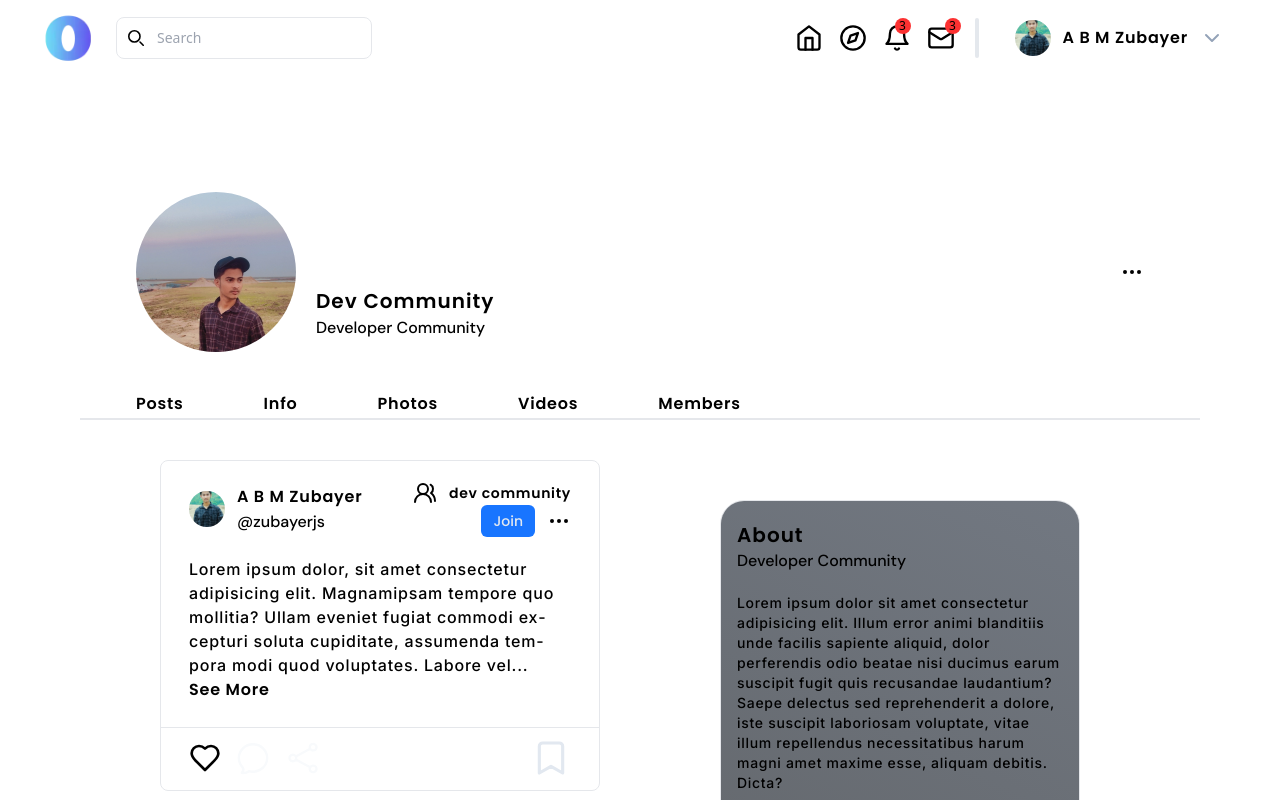
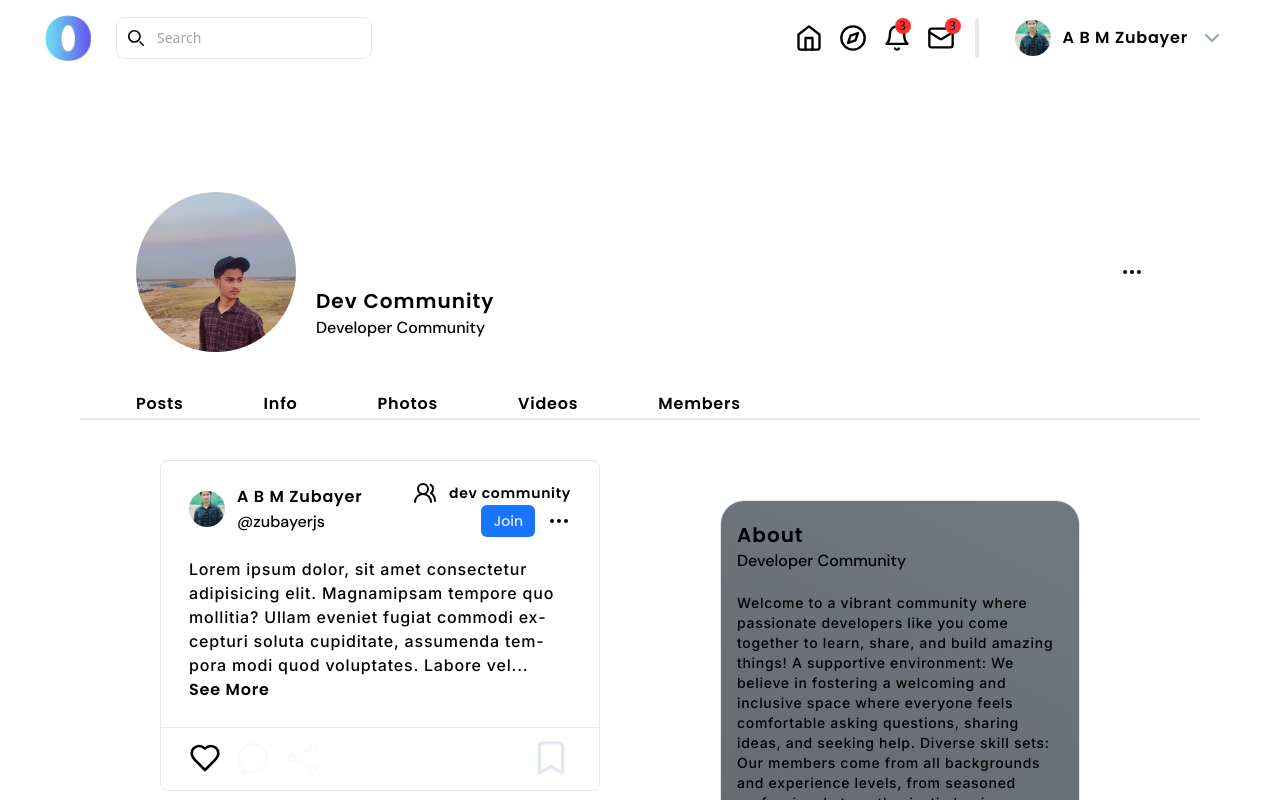
Before and after one commit to zubayer-47/OpWeave, a React (Vite) app: page /#/communities/1 in a window 1280 px wide. Built offline with nearby package versions, Linux system fonts and the light colour scheme; no server answers.

Commit message:
modify createPost, OutletLayout, community Info, community Posts and Timeline component

```diff
--- a/src/App.tsx
+++ b/src/App.tsx
@@ -8,6 +8,7 @@ import Auth from './pages/auth/Auth';
 import Bookmarks from './pages/bookmarks/Bookmarks';
 import Communities from './pages/communities/Communities';
 import Community from './pages/community/Community';
+import Explore from './pages/explore/Explore';
 import Home from './pages/home/Home';
 import Notification from './pages/notification/Notification';
 import UserProfile from './pages/userProfile/UserProfile';
@@ -27,15 +28,6 @@ function App() {
 					}
 				/>
 
-				<Route
-					path='explore'
-					element={
-						<PermissionWrapper
-							permission={permissions.all}
-							children={<EmptyScreen />}
-						/>
-					}
-				/>
 				<Route
 					path='notifications'
 					element={
@@ -118,6 +110,15 @@ function App() {
 						/>
 					}
 				/>
+				<Route
+					path='explore'
+					element={
+						<PermissionWrapper
+							permission={permissions.all}
+							children={<Explore />}
+						/>
+					}
+				/>
 			</Route>
 
 			<Route path='*' element={<NotFound />} />
--- a/src/components/CreatePost.tsx
+++ b/src/components/CreatePost.tsx
@@ -13,9 +13,10 @@ import useController from '../hooks/useController';
 
 interface Props {
 	isModal?: boolean;
+	singleCommunity?: boolean;
 }
 
-const CreatePost: FC<Props> = ({ isModal = false }) => {
+const CreatePost: FC<Props> = ({ isModal = false, singleCommunity }) => {
 	const [isFocused, setFocused] = useState(false);
 	const [text, setText] = useState('');
 
@@ -93,6 +94,7 @@ const CreatePost: FC<Props> = ({ isModal = false }) => {
 						<div>
 							<h1 className='title'>A B M Zubayer</h1>
 							{/* {!isFocused ? null : ( */}
+							{singleCommunity ? null : (
 								<div ref={postCommunityRef} hidden>
 									<span className='title text-sm font-DM-Sans font-medium text-light-muted dark:text-dark-muted'>
 										Post to:{' '}
@@ -132,6 +134,7 @@ const CreatePost: FC<Props> = ({ isModal = false }) => {
 										</option>
 									</select>
 								</div>
+							)}
 							{/* )} */}
 						</div>
 					</div>
--- a/src/layouts/OutletLayout.tsx
+++ b/src/layouts/OutletLayout.tsx
@@ -7,7 +7,7 @@ interface Props extends PropsWithChildren {
 
 const OutletLayout = ({ title, sub, children }: Props) => {
 	return (
-		<div className='h-fit col-span-4 mx-10 my-10 border dark:border-dark-border rounded-3xl relative overflow-hidden -z-10'>
+		<div className='h-fit col-span-4 mx-10 my-10 border dark:border-dark-border rounded-3xl relative overflow-hidden'>
 			<div className='absolute community_suggestions rounded-2xl inset-0 opacity-70'></div>
 
 			<div className='relative flex flex-col justify-between'>
--- a/src/pages/community/profile/Info.tsx
+++ b/src/pages/community/profile/Info.tsx
@@ -29,6 +29,18 @@ const Info = () => {
 					</p>
 				</div>
 
+				<div className='my-7'>
+					<h1 className='title'>About</h1>
+					<h3 className='muted mb-7'>
+						Welcome to a vibrant community where passionate developers like you
+						come together to learn, share, and build amazing things! A
+						supportive environment: We believe in fostering a welcoming and
+						inclusive space where everyone feels comfortable asking questions,
+						sharing ideas, and seeking help. Diverse skill sets: Our members
+						come from all backgrounds and experience levels, from seasoned
+						professionals to enthusiastic beginners.
+					</h3>
+				</div>
 				<div className='my-7'>
 					<h1 className='title'>Rules</h1>
 					<p className='muted'>
--- a/src/pages/community/profile/Posts.tsx
+++ b/src/pages/community/profile/Posts.tsx
@@ -1,61 +1,161 @@
+import clsx from 'clsx';
 import { Link, useParams } from 'react-router-dom';
 import Button from '../../../components/Buttons/Button';
+import CreatePost from '../../../components/CreatePost';
 import Post from '../../../components/Post';
+import useModal from '../../../hooks/useModal';
 import OutletLayout from '../../../layouts/OutletLayout';
 
 const Posts = () => {
+	const { updateModal } = useModal();
 	const params = useParams();
 
+	const postGridStyles = 'grid grid-cols-2 gap-20 px-20 mt-10';
+	const basePostStyles = 'flex flex-col gap-10';
+	const membersProfileStyles =
+		'size-7 bg-dark-primary -ml-1 border dark:border-dark-border rounded-full';
+
 	return (
-		<div className='grid grid-cols-2 gap-20 px-20 mt-10'>
-			<div className='flex flex-col gap-10'>
+		<div className={postGridStyles}>
+			<div className={basePostStyles}>
 				<Post />
 				<Post />
 				<Post />
 			</div>
-
 			<div>
 				<OutletLayout title='About' sub='Developer Community'>
-					<p className='title text-sm font-normal font-Inter px-4'>
-						Lorem ipsum dolor sit amet consectetur adipisicing elit. Illum error
-						animi blanditiis unde facilis sapiente aliquid, dolor perferendis
-						odio beatae nisi ducimus earum suscipit fugit quis recusandae
-						laudantium? Saepe delectus sed reprehenderit a dolore, iste suscipit
-						laboriosam voluptate, vitae illum repellendus necessitatibus harum
-						magni amet maxime esse, aliquam debitis. Dicta?
+					<p
+						className={clsx(
+							'title',
+							'text-sm',
+							'font-normal',
+							'font-Inter',
+							'px-4'
+						)}
+					>
+						Welcome to a vibrant community where passionate developers like you
+						come together to learn, share, and build amazing things! A
+						supportive environment: We believe in fostering a welcoming and
+						inclusive space where everyone feels comfortable asking questions,
+						sharing ideas, and seeking help. Diverse skill sets: Our members
+						come from all backgrounds and experience levels, from seasoned
+						professionals to enthusiastic beginners.
 					</p>
-
-					<div className='flex items-center gap-4 pl-5 pr-4'>
+					<div className='flex items-center gap-4 pl-5 pr-4 z-10'>
 						<div className='flex items-center'>
-							<span className='size-7 bg-dark-primary -ml-1 border dark:border-dark-border rounded-full'></span>
-							<span className='size-7 bg-dark-primary -ml-1 border dark:border-dark-border rounded-full'></span>
-							<span className='size-7 bg-dark-primary -ml-1 border dark:border-dark-border rounded-full'></span>
-							<span className='size-7 bg-dark-primary -ml-1 border dark:border-dark-border rounded-full'></span>
-							<span className='size-7 bg-dark-primary -ml-1 border dark:border-dark-border rounded-full'></span>
-							<span className='size-7 bg-dark-primary -ml-1 border dark:border-dark-border rounded-full'></span>
-							<span className='title text-sm font-normal text-light-primary/70 pl-1'>
+							<span className={membersProfileStyles}></span>
+							<span className={membersProfileStyles}></span>
+							<span className={membersProfileStyles}></span>
+							<span className={membersProfileStyles}></span>
+							<span className={membersProfileStyles}></span>
+							<span className={membersProfileStyles}></span>
+							<span className={membersProfileStyles}></span>
+							<span
+								className={clsx(
+									'title',
+									'text-sm',
+									'font-normal',
+									'text-light-primary/70',
+									'pl-1'
+								)}
+							>
 								+200
 							</span>
 						</div>
-
 						<Link
 							to={`/communities/${params.id}?sec=members`}
-							className='text-blue-primary underline underline-offset-2 font-Poppins text-sm'
+							className={clsx(
+								'text-blue-primary',
+								'underline',
+								'underline-offset-2',
+								'font-Poppins',
+								'text-sm'
+							)}
 						>
 							Members
 						</Link>
 					</div>
 					<div className='flex items-center gap-5 px-4 my-5'>
-						<Button text='Create Post' />
+						<Button text='Create Post' onClick={() => updateModal(true)} />
 						<Button
 							text='Info'
-							className='outlet_btn hover:opacity-70 border-none px-12 transition-all'
+							className={clsx(
+								'outlet_btn',
+								'hover:opacity-70',
+								'border-none',
+								'px-12',
+								'transition-all'
+							)}
 						/>
 					</div>
 				</OutletLayout>
 			</div>
+
+			<CreatePost />
 		</div>
 	);
 };
 
 export default Posts;
+
+// import { Link, useParams } from 'react-router-dom';
+// import Button from '../../../components/Buttons/Button';
+// import Post from '../../../components/Post';
+// import OutletLayout from '../../../layouts/OutletLayout';
+
+// const Posts = () => {
+// 	const params = useParams();
+
+// 	return (
+// 		<div className='grid grid-cols-2 gap-20 px-20 mt-10'>
+// 			<div className='flex flex-col gap-10'>
+// 				<Post />
+// 				<Post />
+// 				<Post />
+// 			</div>
+
+// 			<div>
+// 				<OutletLayout title='About' sub='Developer Community'>
+// 					<p className='title text-sm font-normal font-Inter px-4'>
+// 						Lorem ipsum dolor sit amet consectetur adipisicing elit. Illum error
+// 						animi blanditiis unde facilis sapiente aliquid, dolor perferendis
+// 						odio beatae nisi ducimus earum suscipit fugit quis recusandae
+// 						laudantium? Saepe delectus sed reprehenderit a dolore, iste suscipit
+// 						laboriosam voluptate, vitae illum repellendus necessitatibus harum
+// 						magni amet maxime esse, aliquam debitis. Dicta?
+// 					</p>
+
+// 					<div className='flex items-center gap-4 pl-5 pr-4'>
+// 						<div className='flex items-center'>
+// 							<span className={'size-7 bg-dark-primary -ml-1 border dark:border-dark-border rounded-full'}></span>
+// 							<span className={'size-7 bg-dark-primary -ml-1 border dark:border-dark-border rounded-full'}></span>
+// 							<span className={'size-7 bg-dark-primary -ml-1 border dark:border-dark-border rounded-full'}></span>
+// 							<span className={'size-7 bg-dark-primary -ml-1 border dark:border-dark-border rounded-full'}></span>
+// 							<span className={'size-7 bg-dark-primary -ml-1 border dark:border-dark-border rounded-full'}></span>
+// 							<span className={'size-7 bg-dark-primary -ml-1 border dark:border-dark-border rounded-full'}></span>
+// 							<span className='title text-sm font-normal text-light-primary/70 pl-1'>
+// 								+200
+// 							</span>
+// 						</div>
+
+// 						<Link
+// 							to={`/communities/${params.id}?sec=members`}
+// 							className='text-blue-primary underline underline-offset-2 font-Poppins text-sm'
+// 						>
+// 							Members
+// 						</Link>
+// 					</div>
+// 					<div className='flex items-center gap-5 px-4 my-5'>
+// 						<Button text='Create Post' />
+// 						<Button
+// 							text='Info'
+// 							className='outlet_btn hover:opacity-70 border-none px-12 transition-all'
+// 						/>
+// 					</div>
+// 				</OutletLayout>
+// 			</div>
+// 		</div>
+// 	);
+// };
+
+// export default Posts;
--- a/src/pages/userProfile/partials/Timeline.tsx
+++ b/src/pages/userProfile/partials/Timeline.tsx
@@ -1,3 +1,4 @@
+import CreatePost from '../../../components/CreatePost';
 import Post from '../../../components/Post';
 import CenterLayout from '../../../layouts/CenterLayout';
 
@@ -5,6 +6,8 @@ const Timeline = () => {
 	return (
 		<CenterLayout className='max-w-102 w-full my-10'>
 			<div className='space-y-10'>
+				<CreatePost />
+
 				{new Array(10).fill(true).map((_, ind) => (
 					<Post key={ind} />
 				))}
```
Lines whose indentation alone changed are shown as unchanged.
